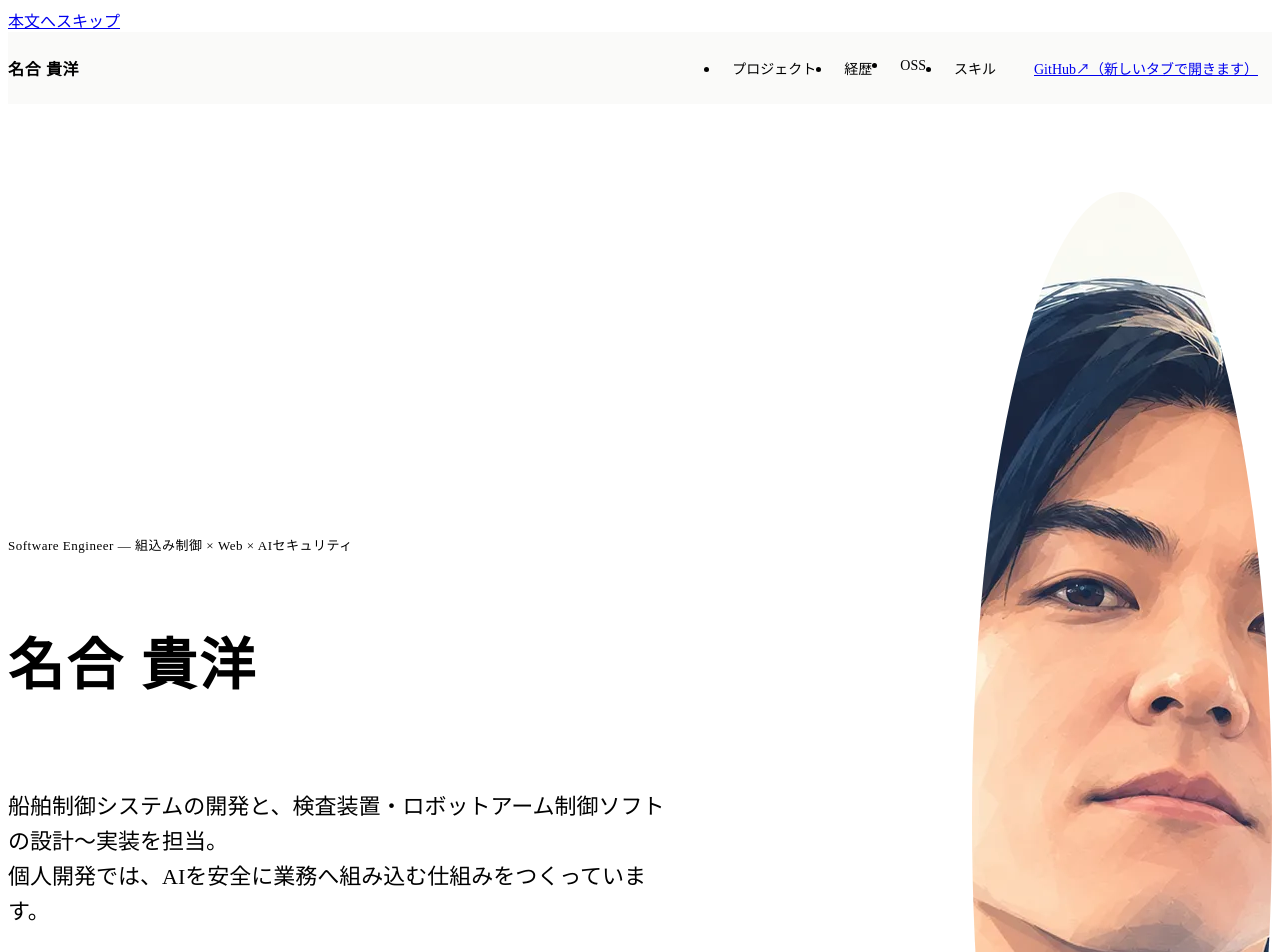
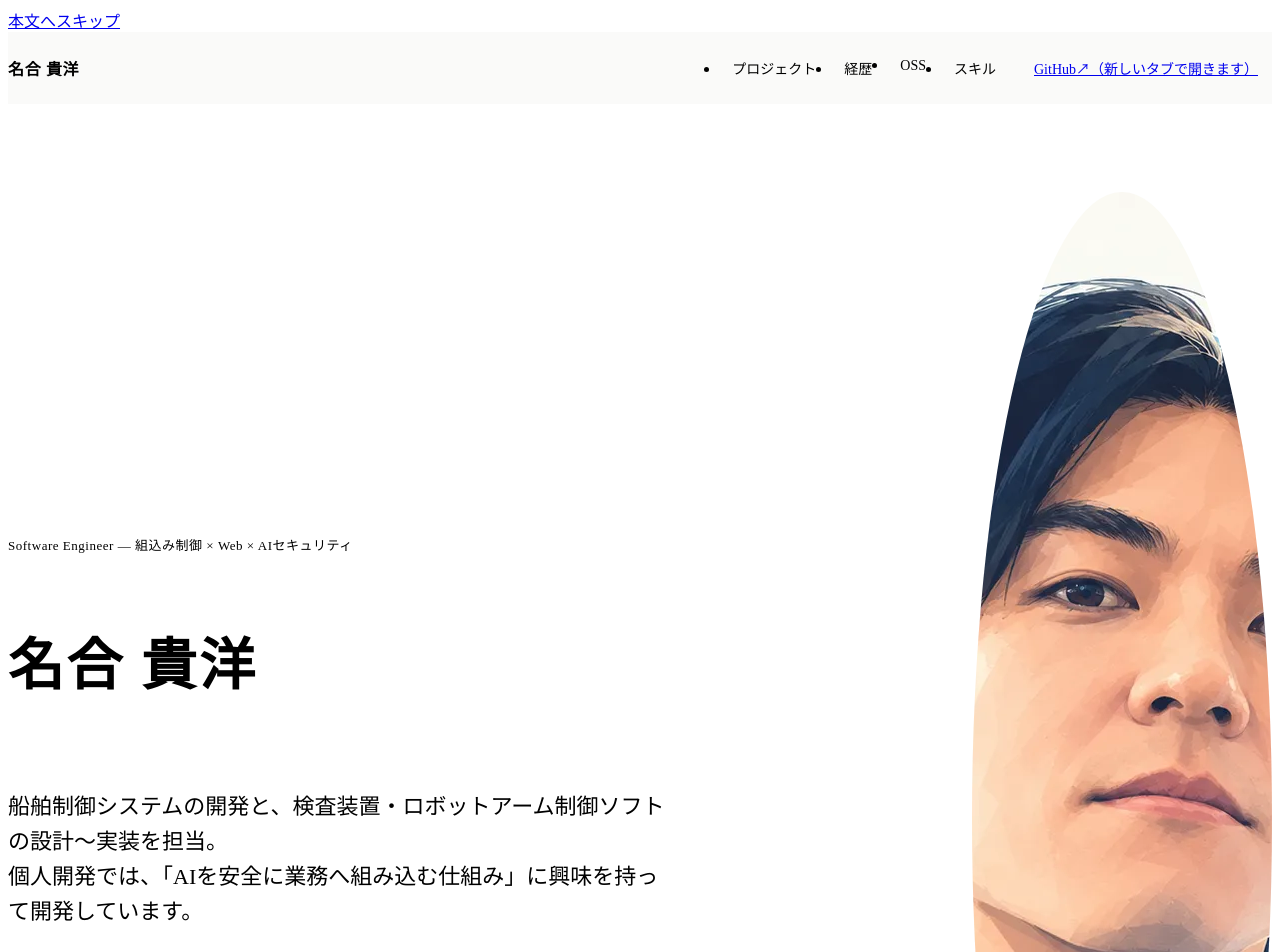
Before and after one commit to TakahiroNago/portfolio-site, a React (Vite) app: page / in a window 1280 px wide. Shown: the top 952 px of the page. Built offline with nearby package versions, Linux system fonts and the light colour scheme; the HTML template or start-up script is replaced by a standard one.

Commit message:
fix: ヒーローの個人開発の説明をわかりやすくする
Co-Authored-By: Claude Opus 5.5 <noreply@anthropic.com>

```diff
--- a/src/content/ja.ts
+++ b/src/content/ja.ts
@@ -18,7 +18,7 @@ export const ja: SiteContent = {
     eyebrow: 'Software Engineer — 組込み制御 × Web × AIセキュリティ',
     lead: [
       '船舶制御システムの開発と、検査装置・ロボットアーム制御ソフトの設計〜実装を担当。',
-      '個人開発では、AIを安全に業務へ組み込む仕組みをつくっています。',
+      '個人開発では、「AIを安全に業務へ組み込む仕組み」に興味を持って開発しています。',
     ],
     sub: '実務はC/C++で2年11か月（2023年10月〜2026年8月）、うちRust（Tauri）は1年4か月（2025年5月〜2026年8月）。Laravel・React・Go・Rustでの個人開発と、Rust製OSSへのコントリビュートにも取り組んでいます。',
     portrait: {
```
